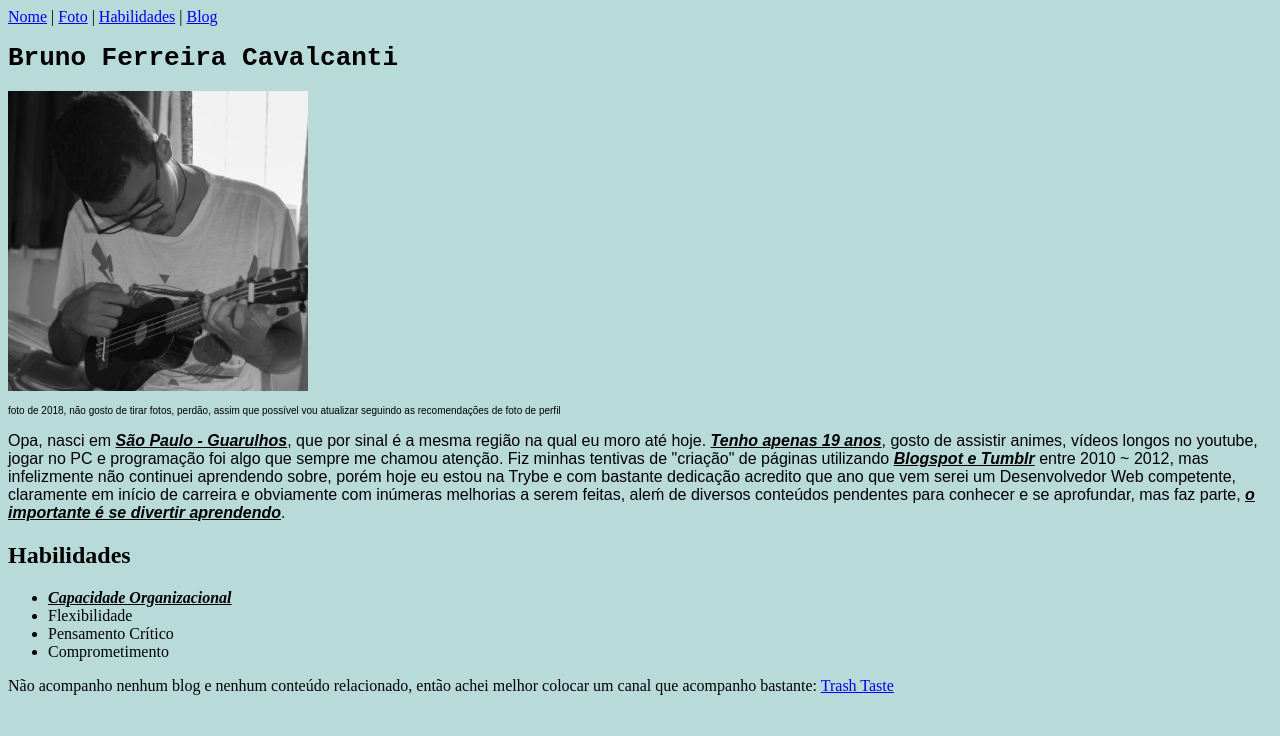
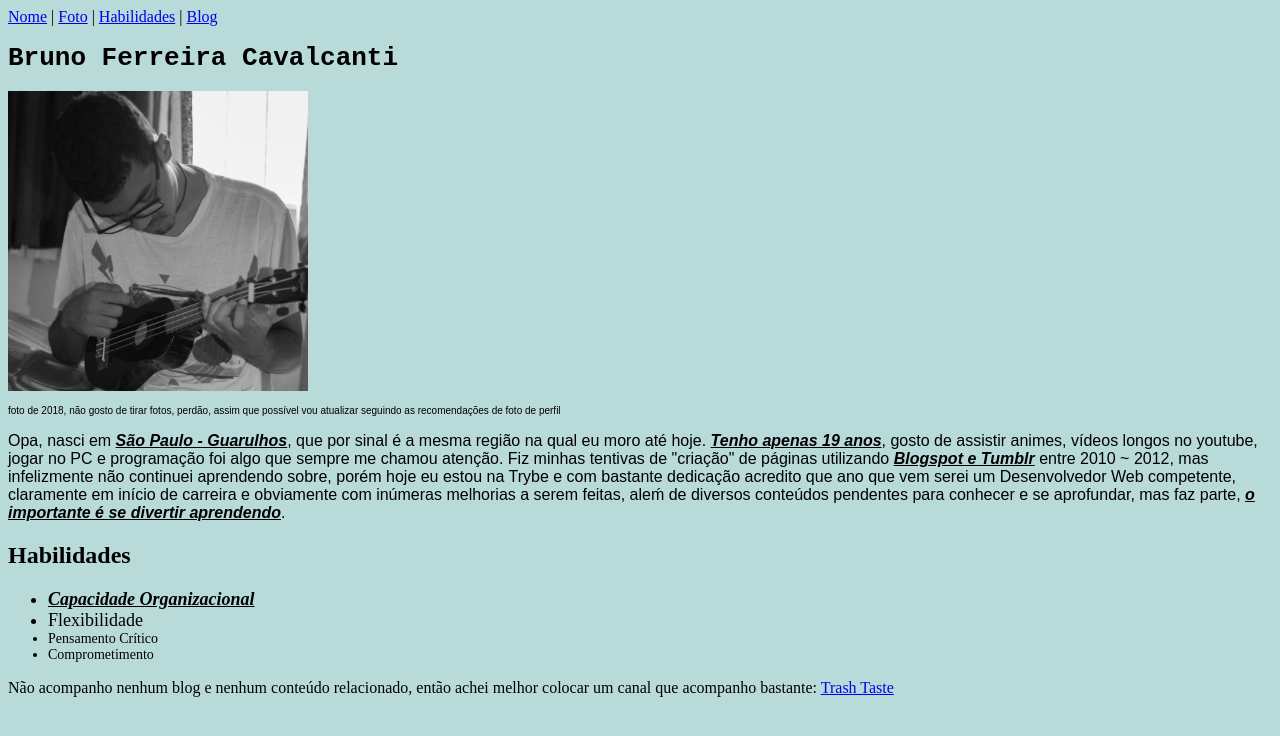
Before and after one commit to brunokye/brunokye.github.io, a plain HTML site: page index.html in a window 1280 px wide. Drawn offline with Linux system fonts and the light colour scheme.

Commit message:
tamanhos diferentes na lista de habilidades

```diff
--- a/index.html
+++ b/index.html
@@ -13,14 +13,15 @@
     <h1 id="name">Bruno Ferreira Cavalcanti</h1>
     <img src="images/bruno-ferreira.jpg" alt="Foto de Bruno Ferreira" width="300px" id="pfp">
     <p id="about-img">foto de 2018, não gosto de tirar fotos, perdão, assim que possível vou atualizar seguindo as recomendações de foto de perfil</p>
+
     <p id="about">Opa, nasci em <span class="contrast">São Paulo - Guarulhos</span>, que por sinal é a mesma região na qual eu moro até hoje. <span class="contrast">Tenho apenas 19 anos</span>, gosto de assistir animes, vídeos longos no youtube, jogar no PC e programação foi algo que sempre me chamou atenção. Fiz minhas tentivas de "criação" de páginas utilizando <span class="contrast">Blogspot e Tumblr</span> entre 2010 ~ 2012, mas infelizmente não continuei aprendendo sobre, porém hoje eu estou na Trybe e com bastante dedicação acredito que ano que vem serei um Desenvolvedor Web competente, claramente em início de carreira e obviamente com inúmeras melhorias a serem feitas, aleḿ de diversos conteúdos pendentes para conhecer e se aprofundar, mas faz parte, <span class="contrast">o importante é se divertir aprendendo</span>.</p>
 
     <h2 id="skills">Habilidades</h2>
     <ul>
-        <li><span class="contrast">Capacidade Organizacional</span></li>
-        <li>Flexibilidade</li>
-        <li>Pensamento Crítico</li>
-        <li>Comprometimento</li>
+        <li class="top-skills"><span class="contrast">Capacidade Organizacional</span></li>
+        <li class="top-skills">Flexibilidade</li>
+        <li class="mid-skills">Pensamento Crítico</li>
+        <li class="mid-skills">Comprometimento</li>
     </ul>
 
     <p id="blog">Não acompanho nenhum blog e nenhum conteúdo relacionado, então achei melhor colocar um canal que acompanho bastante: <a href="https://www.youtube.com/c/TrashTaste/featured">Trash Taste</a></p>
--- a/style.css
+++ b/style.css
@@ -20,3 +20,11 @@ body{
     font-style: italic;
     text-decoration: underline;
 }
+
+.top-skills{
+    font-size: 18px;
+}
+
+.mid-skills{
+    font-size: 14px;
+}
```
